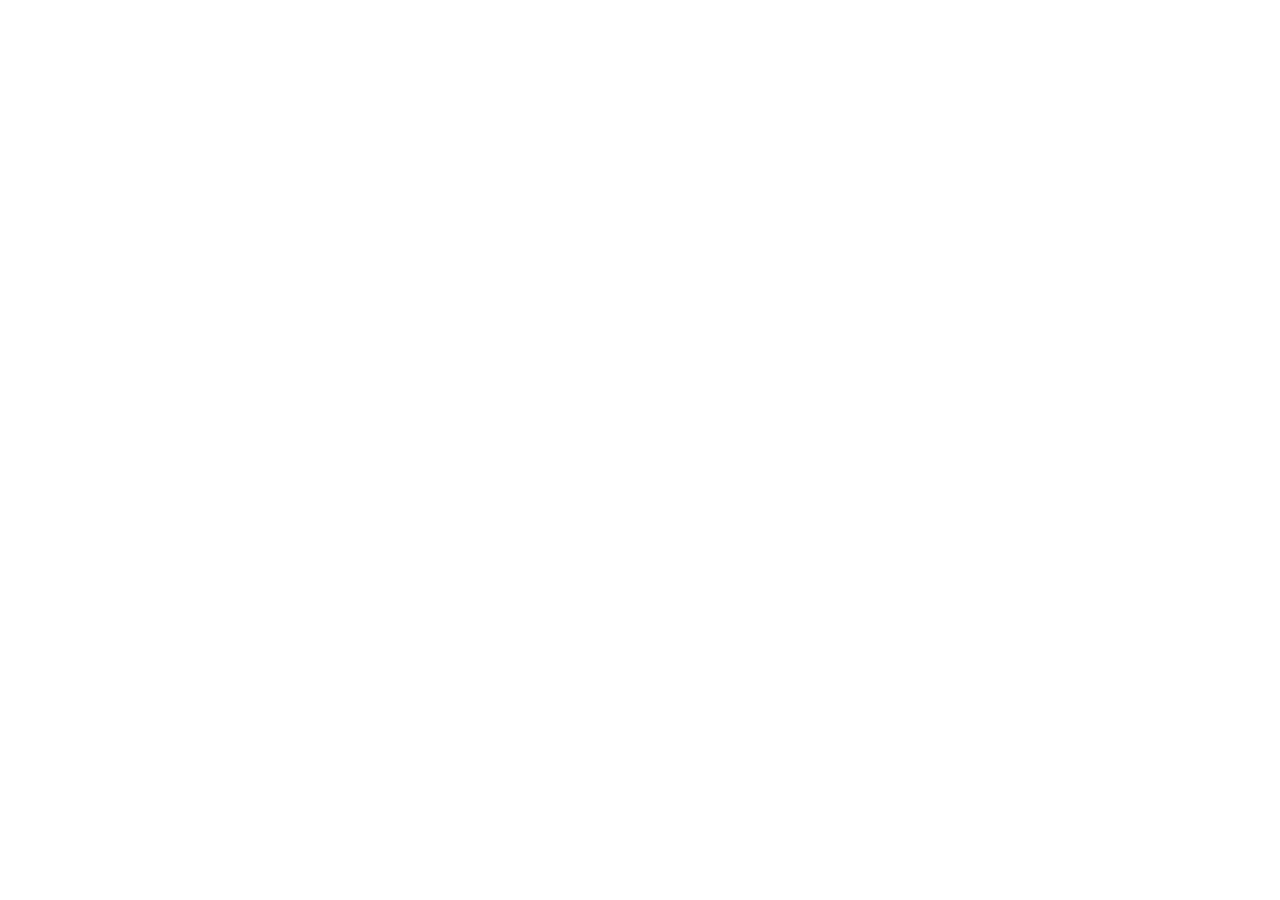
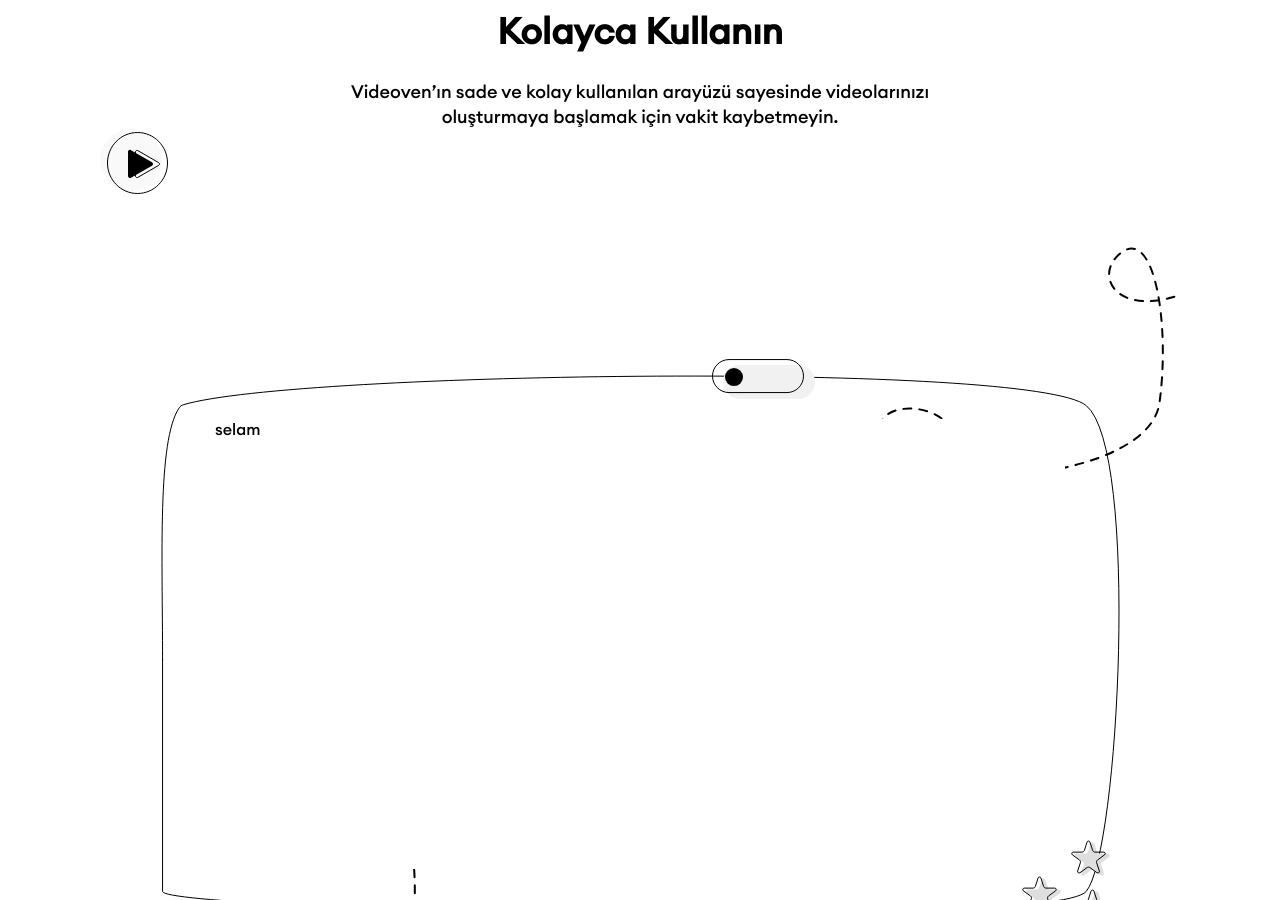
Before and after one commit to yussems/Videoven, a React (Create React App) app: page / in a window 1280 px wide. Shown: the part 1900-2800 px from the top of the page. Before the commit the page ends 1858 px from the top, so only its background shows below. Built offline with nearby package versions, Linux system fonts and the light colour scheme.

Commit message:
added footer svg

```diff
--- a/src/App.js
+++ b/src/App.js
@@ -1,5 +1,6 @@
 import './App.css';
 import Content from './component/Content';
+import Footer from './component/Footer';
 import Header from './component/Header';
 import Interaction from './component/Interaction';
 
@@ -9,6 +10,7 @@
       <Header />
       <Content />
       <Interaction />
+      <Footer />
     </div>
   );
 }
--- /dev/null
+++ b/src/component/Footer.js
@@ -0,0 +1,107 @@
+import React from "react";
+import "./footer.css";
+import FooterSvgOne from "./svgs/FooterSvgOne";
+import FooterSvgTwo from "./svgs/FooterSvgTwo";
+function Footer() {
+  return (
+    <div className="footer-first">
+      <div className="footer-head">
+        <h3>Kolayca Kullanın </h3>
+        <p>
+          Videoven’ın sade ve kolay kullanılan arayüzü sayesinde videolarınızı
+          oluşturmaya başlamak için vakit kaybetmeyin.{" "}
+        </p>
+      </div>
+      <div className="svg-start">
+        <svg
+          width="68"
+          height="65"
+          viewBox="0 0 68 65"
+          fill="none"
+          xmlns="http://www.w3.org/2000/svg"
+        >
+          <circle cx="31" cy="31" r="31" fill="#FAF9FA" />
+          <path
+            d="M67.5 34C67.5 50.8524 54.0609 64.5 37.5 64.5C20.9391 64.5 7.5 50.8524 7.5 34C7.5 17.1476 20.9391 3.5 37.5 3.5C54.0609 3.5 67.5 17.1476 67.5 34Z"
+            stroke="black"
+          />
+          <path
+            d="M52 33.268C53.3333 34.0378 53.3333 35.9623 52 36.7321L31 48.8564C29.6667 49.6262 28 48.664 28 47.1244L28 22.8756C28 21.336 29.6667 20.3738 31 21.1436L52 33.268Z"
+            fill="black"
+          />
+          <path
+            d="M58.75 36.299L37.75 48.4234C36.75 49.0007 35.5 48.2791 35.5 47.1244L35.5 22.8756C35.5 21.7209 36.75 20.9993 37.75 21.5766L58.75 33.701C59.75 34.2783 59.75 35.7217 58.75 36.299Z"
+            stroke="black"
+          />
+        </svg>
+      </div>
+
+      <div className="footer-container">
+        <div className="svg-footer-container">
+          <svg
+            width="959"
+            height="566"
+            viewBox="0 0 959 566"
+            fill="none"
+            xmlns="http://www.w3.org/2000/svg"
+          >
+            <path
+              d="M1.57583 300.452C1.57583 198.148 -3.77699 81.5851 18.1578 48.8584C19.2048 47.2964 20.4866 46.3354 22.2861 45.7896C132.923 12.2328 872.2 2.73142 925.216 46.566C978.638 90.7369 958.019 493.268 925.216 532.445C892.413 571.623 1.57583 552.034 1.57583 532.445V300.452Z"
+              stroke="black"
+              stroke-linecap="round"
+            />
+            <path
+              d="M880.598 520.919C881.197 519.076 883.803 519.076 884.402 520.919L887.103 529.23C887.37 530.054 888.138 530.612 889.005 530.612H897.743C899.681 530.612 900.486 533.091 898.919 534.23L891.849 539.366C891.148 539.875 890.855 540.778 891.123 541.602L893.823 549.913C894.422 551.756 892.313 553.288 890.745 552.149L883.676 547.013C882.975 546.504 882.025 546.504 881.324 547.013L874.255 552.149C872.687 553.288 870.578 551.756 871.177 549.913L873.877 541.602C874.145 540.778 873.852 539.875 873.151 539.366L866.081 534.23C864.514 533.091 865.319 530.612 867.257 530.612H875.995C876.862 530.612 877.63 530.054 877.897 529.23L880.598 520.919Z"
+              fill="#DEDEDE"
+            />
+            <path
+              d="M929.598 484.919C930.197 483.076 932.803 483.076 933.402 484.919L936.103 493.23C936.37 494.054 937.138 494.612 938.005 494.612H946.743C948.681 494.612 949.486 497.091 947.919 498.23L940.849 503.366C940.148 503.875 939.855 504.778 940.123 505.602L942.823 513.913C943.422 515.756 941.313 517.288 939.745 516.149L932.676 511.013C931.975 510.504 931.025 510.504 930.324 511.013L923.255 516.149C921.687 517.288 919.578 515.756 920.177 513.913L922.877 505.602C923.145 504.778 922.852 503.875 922.151 503.366L915.081 498.23C913.514 497.091 914.319 494.612 916.257 494.612H924.995C925.862 494.612 926.63 494.054 926.897 493.23L929.598 484.919Z"
+              fill="#DEDEDE"
+            />
+            <path
+              d="M933.598 533.919C934.197 532.076 936.803 532.076 937.402 533.919L940.103 542.23C940.37 543.054 941.138 543.612 942.005 543.612H950.743C952.681 543.612 953.486 546.091 951.919 547.23L944.849 552.366C944.148 552.875 943.855 553.778 944.123 554.602L946.823 562.913C947.422 564.756 945.313 566.288 943.745 565.149L936.676 560.013C935.975 559.504 935.025 559.504 934.324 560.013L927.255 565.149C925.687 566.288 923.578 564.756 924.177 562.913L926.877 554.602C927.145 553.778 926.852 552.875 926.151 552.366L919.081 547.23C917.514 546.091 918.319 543.612 920.257 543.612H928.995C929.862 543.612 930.63 543.054 930.897 542.23L933.598 533.919Z"
+              fill="#DEDEDE"
+            />
+            <path
+              d="M877.073 519.073C877.522 517.691 879.478 517.691 879.927 519.073L882.627 527.384C882.962 528.414 883.922 529.112 885.005 529.112H893.743C895.196 529.112 895.801 530.971 894.625 531.825L887.555 536.962C886.679 537.598 886.312 538.727 886.647 539.757L889.348 548.068C889.797 549.45 888.215 550.599 887.039 549.745L879.969 544.608C879.093 543.972 877.907 543.972 877.031 544.608L869.961 549.745C868.785 550.599 867.203 549.45 867.652 548.068L870.353 539.757C870.688 538.727 870.321 537.598 869.445 536.962L862.375 531.825C861.199 530.971 861.804 529.112 863.257 529.112H871.995C873.078 529.112 874.038 528.414 874.373 527.384L877.073 519.073Z"
+              stroke="black"
+            />
+            <path
+              d="M926.073 483.073C926.522 481.691 928.478 481.691 928.927 483.073L931.627 491.384C931.962 492.414 932.922 493.112 934.005 493.112H942.743C944.196 493.112 944.801 494.971 943.625 495.825L936.555 500.962C935.679 501.598 935.312 502.727 935.647 503.757L938.348 512.068C938.797 513.45 937.215 514.599 936.039 513.745L928.969 508.608C928.093 507.972 926.907 507.972 926.031 508.608L918.961 513.745C917.785 514.599 916.203 513.45 916.652 512.068L919.353 503.757C919.688 502.727 919.321 501.598 918.445 500.962L911.375 495.825C910.199 494.971 910.804 493.112 912.257 493.112H920.995C922.078 493.112 923.038 492.414 923.373 491.384L926.073 483.073Z"
+              stroke="black"
+            />
+            <path
+              d="M930.073 532.073C930.522 530.691 932.478 530.691 932.927 532.073L935.627 540.384C935.962 541.414 936.922 542.112 938.005 542.112H946.743C948.196 542.112 948.801 543.971 947.625 544.825L940.555 549.962C939.679 550.598 939.312 551.727 939.647 552.757L942.348 561.068C942.797 562.45 941.215 563.599 940.039 562.745L932.969 557.608C932.093 556.972 930.907 556.972 930.031 557.608L922.961 562.745C921.785 563.599 920.203 562.45 920.652 561.068L923.353 552.757C923.688 551.727 923.321 550.598 922.445 549.962L915.375 544.825C914.199 543.971 914.804 542.112 916.257 542.112H924.995C926.078 542.112 927.038 541.414 927.373 540.384L930.073 532.073Z"
+              stroke="black"
+            />
+            <rect
+              x="562"
+              y="6.06445"
+              width="92"
+              height="34"
+              rx="17"
+              fill="#F1F1F1"
+            />
+            <rect
+              x="551.5"
+              y="0.564453"
+              width="91"
+              height="33"
+              rx="16.5"
+              stroke="black"
+            />
+            <circle cx="573" cy="18.0645" r="9" fill="black" />
+          </svg>
+        </div>
+
+        <FooterSvgOne />
+        <FooterSvgTwo />
+        <div className="footer-content">
+            selam
+        </div>
+      </div>
+    </div>
+  );
+}
+
+export default Footer;
--- /dev/null
+++ b/src/component/footer.css
@@ -0,0 +1,68 @@
+.footer-first {
+    margin-top: 50px;
+    width: 100%;
+    display: flex;
+    flex-direction: column;
+    justify-content: center;
+    align-items: center;
+}
+
+.footer-head {
+  width: 600px;
+  display: flex;
+  align-items: center;
+  justify-content: center;
+  flex-direction: column;
+}
+.footer-head h3 {
+  font-size: 36px;
+  line-height: 46px;
+  text-transform: capitalize;
+}
+.footer-head p {
+    margin-top:25px ;
+  font-size: 18px;
+  line-height: 25px;
+  font-weight: 400;
+  text-align: center;
+}
+.footer-container {
+  width: 100%;
+  height: 100vh;
+  display: flex;
+  position: relative;
+  align-items: center;
+  justify-content: center;
+  margin-top: 50px;
+}
+
+.svg-footer-two {
+  position: absolute;
+  bottom: 0;
+  left: 0;
+  background: transparent;
+
+}
+.svg-footer-one {
+  position: absolute;
+  top: 0;
+  right: 0;
+  background: transparent;
+}
+
+.svg-start {
+    width: 100%;
+    display: flex;
+    justify-content: flex-start;
+    align-items: center;
+}
+
+.svg-footer-container {
+    position: absolute;
+}
+.footer-content {
+    width: 850px;
+    height: 450px;
+    z-index: 100;
+    background: #ffffff
+}
--- a/src/component/interaction.css
+++ b/src/component/interaction.css
@@ -4,6 +4,9 @@
   background-size: cover;
   width: 100%;
   height: 150vh;
+  display: flex;
+  align-items: center;
+  justify-content: center;
   padding: 10px;
 }
 .interaction-sides {
@@ -87,6 +90,7 @@
 @media only screen and (max-width: 680px){
   .interaction-container {
     margin: 0;
+    padding: 0;
     background-image: none;
     width: 100%;
     height: 100%;
--- a/src/component/intreactionRigt.css
+++ b/src/component/intreactionRigt.css
@@ -106,7 +106,11 @@
 
   }
   .right-box {
-    display: none;
+    position: relative;
+    display: flex;
+    align-items: center;
+    justify-content: center;
+
   }
 
 }
--- /dev/null
+++ b/src/component/svgs/FooterSvgOne.js
@@ -0,0 +1,24 @@
+import React from "react";
+
+function FooterSvgOne() {
+  return (
+    <svg
+      className="svg-footer-one"
+      width="392"
+      height="260"
+      viewBox="0 0 392 260"
+      fill="none"
+      xmlns="http://www.w3.org/2000/svg"
+    >
+      <path
+        d="M1.32454 229.143C81.0285 264.186 159.417 277.572 169.067 213.084C178.716 148.597 61.3548 151.68 100.429 202.588C139.502 253.497 360.721 236.013 371.462 158.853C382.204 81.692 366.891 -20.1258 331.57 9.9723C296.249 40.0704 352.143 103.503 471.396 1.39365"
+        stroke="black"
+        stroke-width="2"
+        stroke-linecap="round"
+        stroke-dasharray="8 8"
+      />
+    </svg>
+  );
+}
+
+export default FooterSvgOne;
--- /dev/null
+++ b/src/component/svgs/FooterSvgTwo.js
@@ -0,0 +1,24 @@
+import React from "react";
+
+function FooterSvgTwo() {
+  return (
+    <svg
+      className="svg-footer-two"
+      width="413"
+      height="260"
+      viewBox="0 0 413 260"
+      fill="none"
+      xmlns="http://www.w3.org/2000/svg"
+    >
+      <path
+        d="M-58.6755 229.208C21.0285 264.251 99.4175 277.636 109.067 213.149C118.716 148.661 1.35481 151.744 40.4285 202.653C79.5022 253.561 300.721 236.078 311.462 158.917C322.204 81.7565 306.891 -20.0613 271.57 10.0368C236.249 40.1349 292.143 103.567 411.396 1.45811"
+        stroke="black"
+        stroke-width="2"
+        stroke-linecap="round"
+        stroke-dasharray="8 8"
+      />
+    </svg>
+  );
+}
+
+export default FooterSvgTwo;
```
